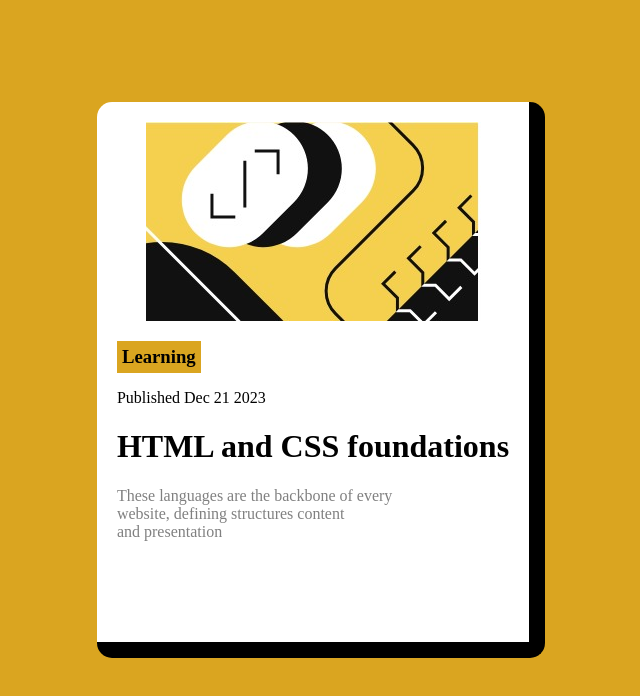
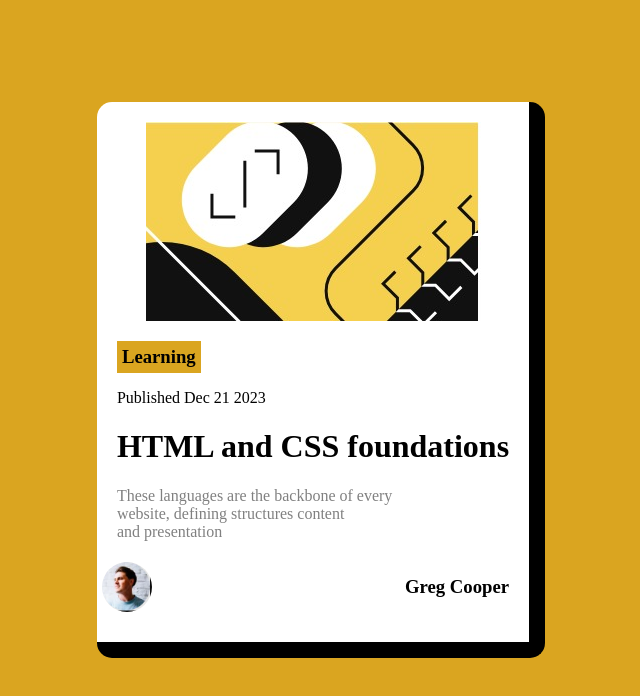
Before and after one commit to Brandon2X/Creating-route, a plain HTML site: page index.html in a window 1280 px wide. Shown: the whole page, without its empty margins (319-959 px from the left). Drawn offline with Linux system fonts and the light colour scheme.

Commit message:
finished product

```diff
--- a/index.html
+++ b/index.html
@@ -17,9 +17,15 @@
         <h1>HTML and CSS foundations</h1>
         <p id = 'words'>These languages are the backbone of every <br> website, defining structures
             content <br> and presentation
+        </p>
+        <div class="container">
+            <img class="rounded-image" src="Screenshot 2023-12-28 124321.png" >
+            <h3 id="greg">Greg Cooper</h3>
+        </div>
 
 
-        </p>
+
+
 
     </div>
 </body>
--- a/styles.css
+++ b/styles.css
@@ -51,3 +51,20 @@ img {
 color:  grey
 
 }
+
+#greg {
+    margin-left: -25px; /* Adjust the margin as needed */
+}
+
+.rounded-image {
+    border-radius: 50%;
+    overflow: hidden;
+    width: 50px;
+    height: 50px;
+    margin-left: -15px
+}
+
+.container {
+    display: flex;
+    align-items: center;
+}
```
Also changed, not shown: Screenshot 2023-12-28 124321.png (added).
